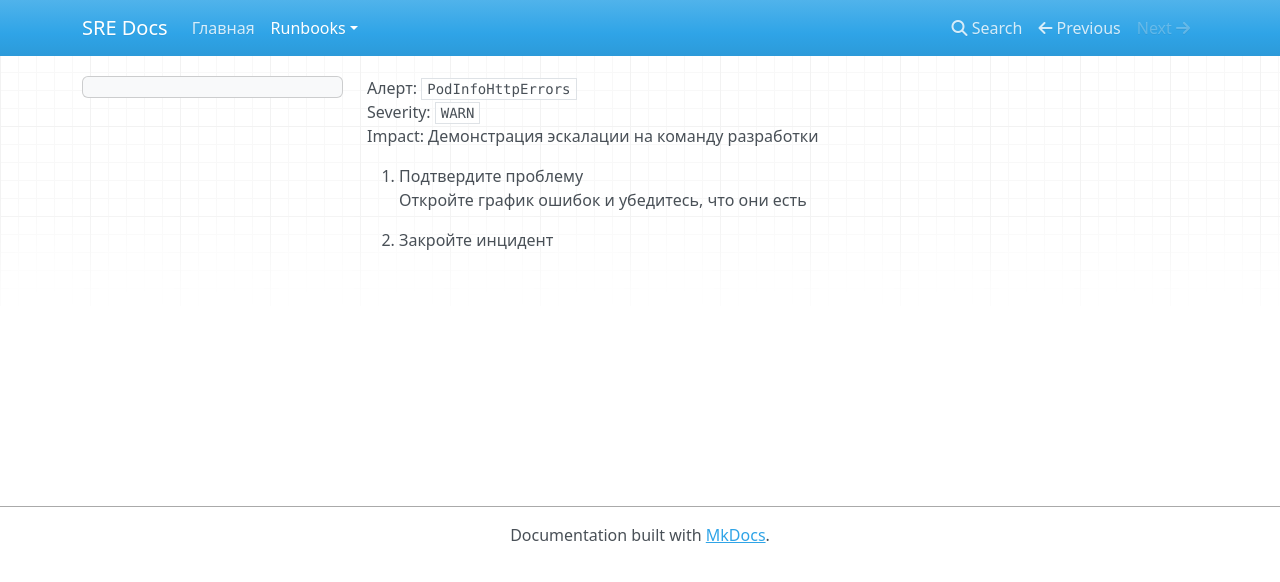
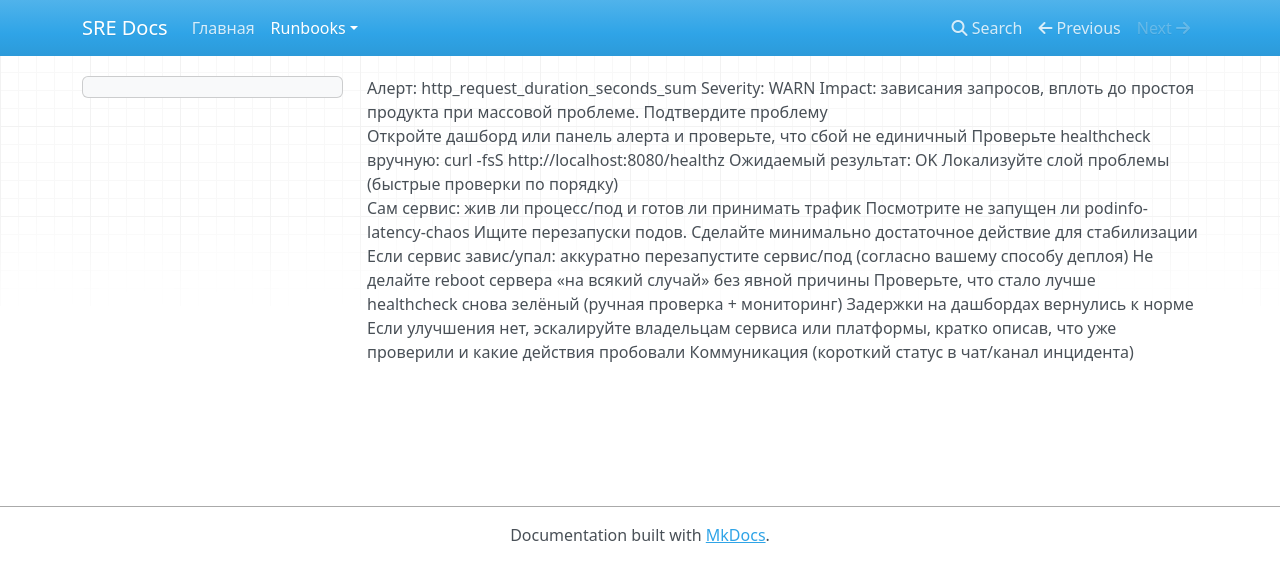
Before and after one commit to mikhailxiv/practice, an MkDocs documentation site: the page built from docs/runbooks/podinfo_http_latency.md, in a window 1280 px wide. Shown: the top 582 px of the page. Built offline with MkDocs 1.6.1, drawn with Linux system fonts in a browser that asks for light colours; nearby versions of some CDN libraries.

Commit message:
runbook update

```diff
--- a/docs/runbooks/podinfo_http_latency.md
+++ b/docs/runbooks/podinfo_http_latency.md
@@ -1,8 +1,20 @@
-Алерт: `PodInfoHttpErrors`
-Severity: `WARN`
-Impact: Демонстрация эскалации на команду разработки
-
-1. Подтвердите проблему
-   Откройте график ошибок и убедитесь, что они есть
-
-2. Закройте инцидент
+Алерт: http_request_duration_seconds_sum
+Severity: WARN
+Impact: зависания запросов, вплоть до простоя продукта при массовой проблеме.
+Подтвердите проблему
+Откройте дашборд или панель алерта и проверьте, что сбой не единичный
+Проверьте healthcheck вручную:
+curl -fsS http://localhost:8080/healthz
+Ожидаемый результат: OK
+Локализуйте слой проблемы (быстрые проверки по порядку)
+Сам сервис: жив ли процесс/под и готов ли принимать трафик
+Посмотрите не запущен ли podinfo-latency-chaos
+Ищите  перезапуски подов.
+Сделайте минимально достаточное действие для стабилизации
+Если сервис завис/упал: аккуратно перезапустите сервис/под (согласно вашему способу деплоя)
+Не делайте reboot сервера «на всякий случай» без явной причины
+Проверьте, что стало лучше
+healthcheck снова зелёный (ручная проверка + мониторинг)
+Задержки на дашбордах вернулись к норме
+Если улучшения нет, эскалируйте владельцам сервиса или платформы, кратко описав, что уже проверили и какие действия пробовали
+Коммуникация (короткий статус в чат/канал инцидента)
```
